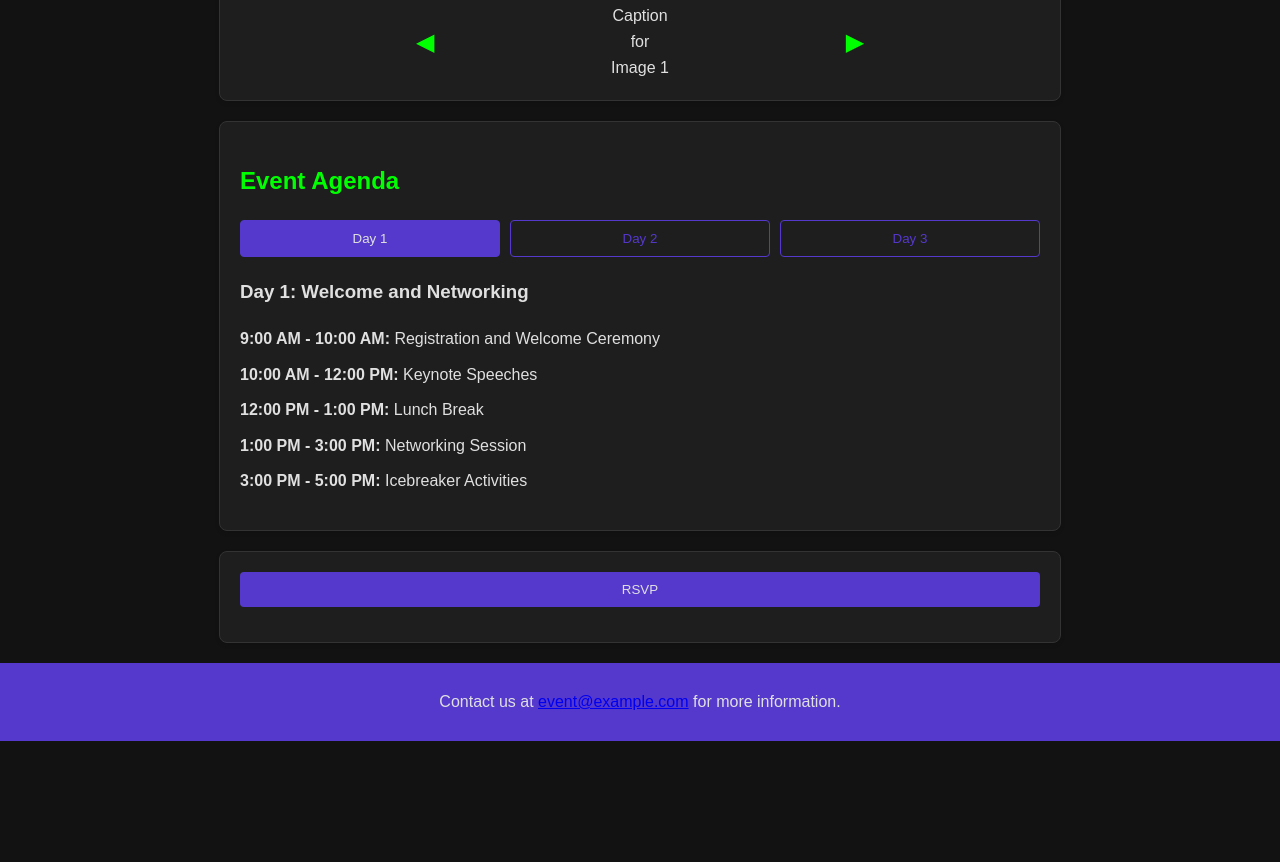
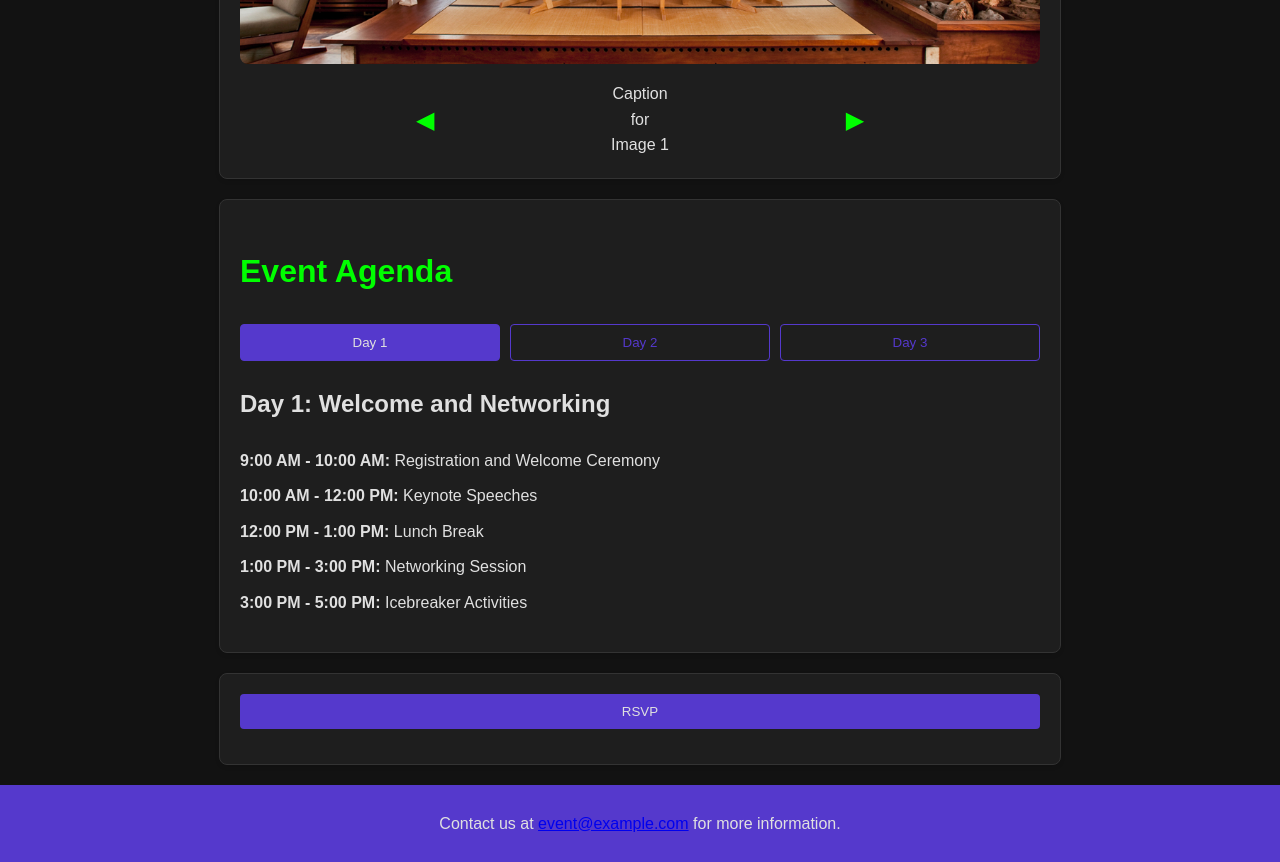
Before and after one commit to lisaadang/neuro, a plain HTML site: page index.html in a window 1280 px wide. Shown: the part 1013-1875 px from the top of the page. Before the commit the page ends 1754 px from the top, so only its background shows below. Drawn offline with Linux system fonts and the light colour scheme.

Commit message:
font sizes

```diff
--- a/my-website/styles/style.css
+++ b/my-website/styles/style.css
@@ -16,6 +16,7 @@ header {
 
 h1 {
   margin: 0;
+  font-size: 3rem;
   color: #00ff00; /* Lime green highlight for headings */
 }
 
@@ -31,7 +32,13 @@ section {
 }
 
 h2 {
-  color: #00ff00; /* Lime green highlight for headings */
+  color: #00ff00;
+  font-size: 2rem;
+}
+
+h3 {
+  font-size: 1.5rem; /* Smaller than h2 */
+  color: #e0e0e0; /* Light text color */
 }
 
 ul {
```
